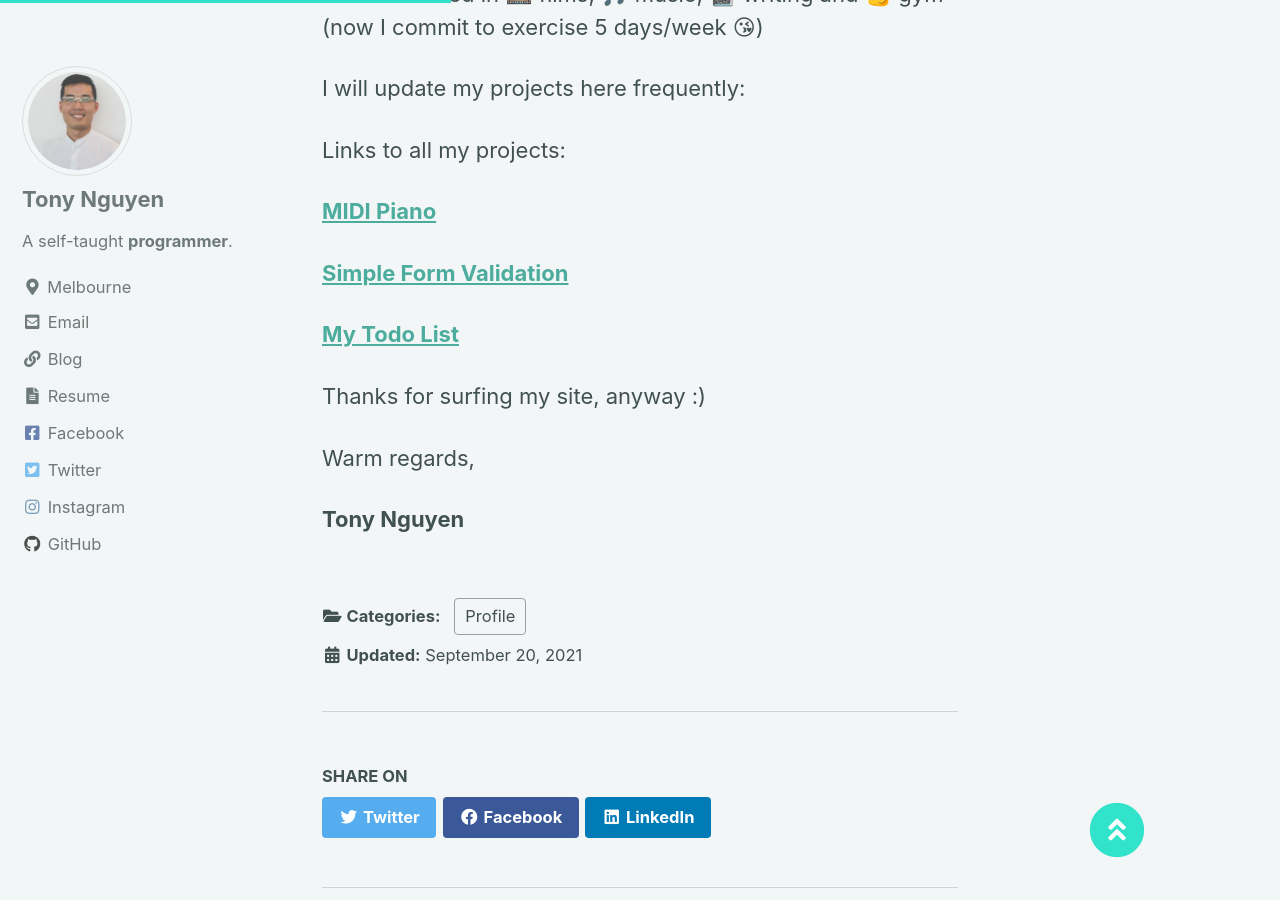
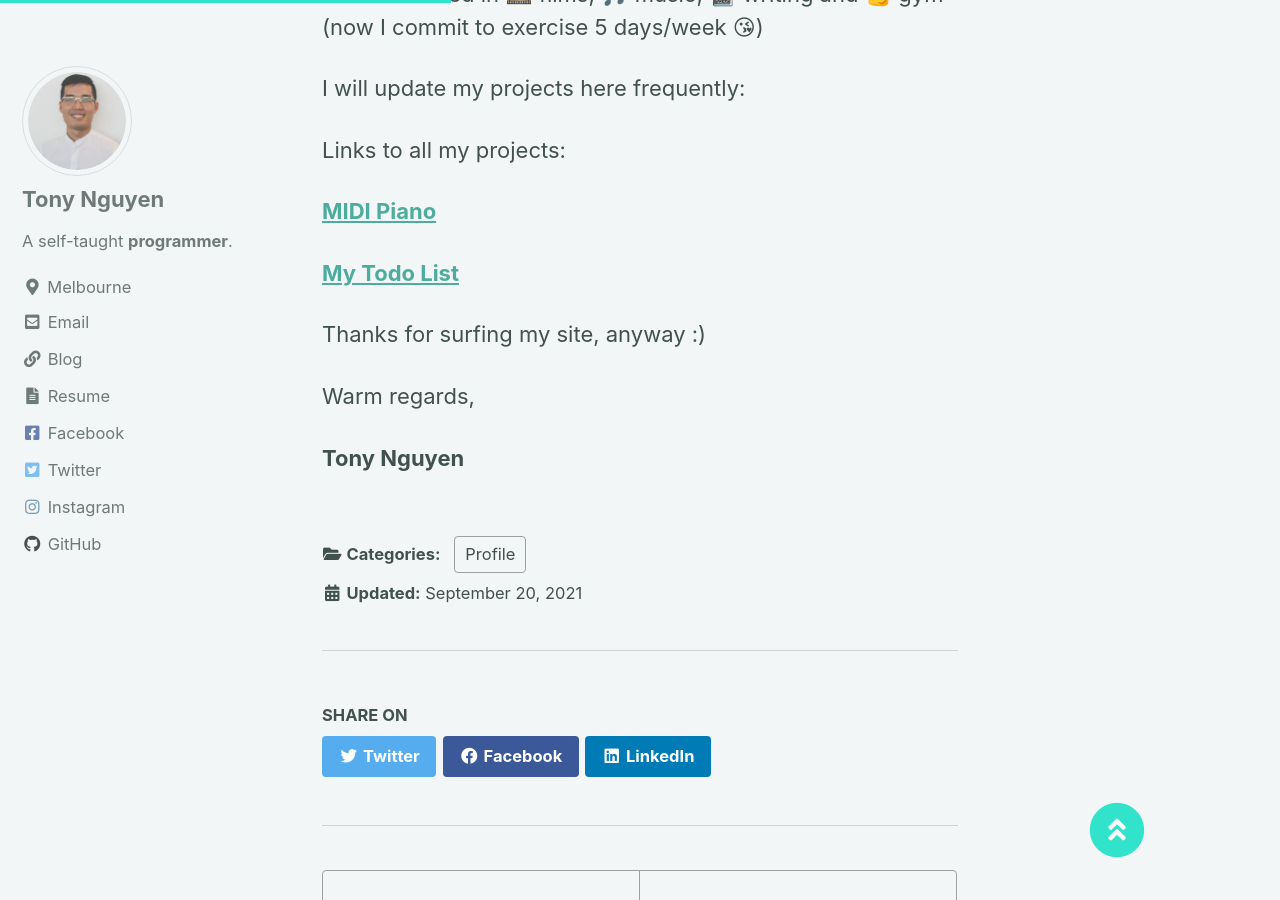
Before and after one commit to tony-sn/myBlog, a Jekyll site: the page built from _posts/2021-09-20-my-profile.md, in a window 1280 px wide and 900 px high, scrolled down 388 px. Built offline with Jekyll 4.4.1, drawn with Linux system fonts in a browser that asks for light colours; cached includes are drawn as plain includes.

Commit message:
remove link

```diff
--- a/_posts/2021-09-20-my-profile.md
+++ b/_posts/2021-09-20-my-profile.md
@@ -18,8 +18,6 @@ Links to all my projects:
 
 [**MIDI Piano**](https://tonysn.com/portfolio/piano/piano.html)
 
-[**Simple Form Validation**](#)
-
 [**My Todo List**](https://tonysn.com/portfolio/todolist/todolist.html)
 
 Thanks for surfing my site, anyway :)
```
